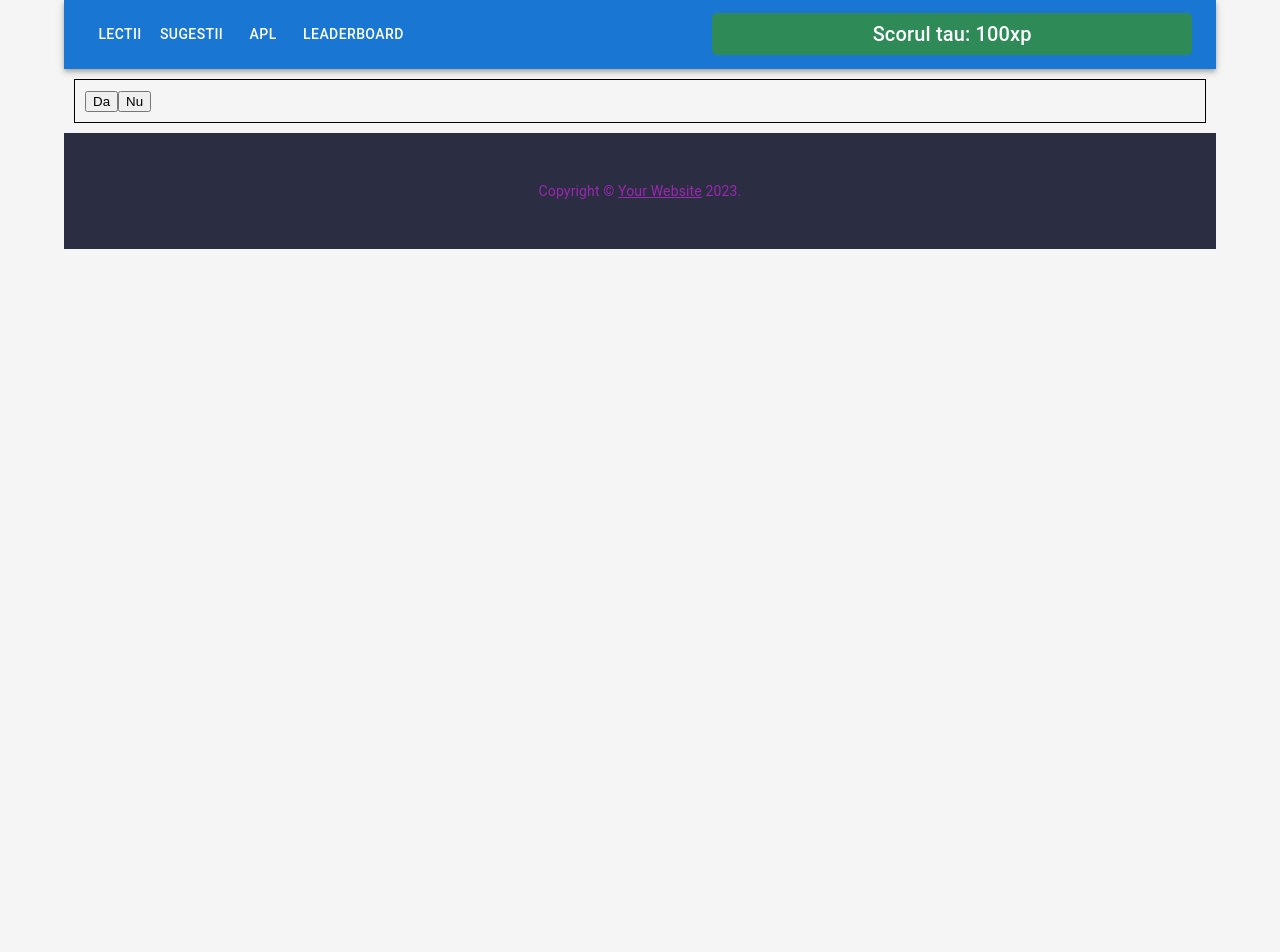
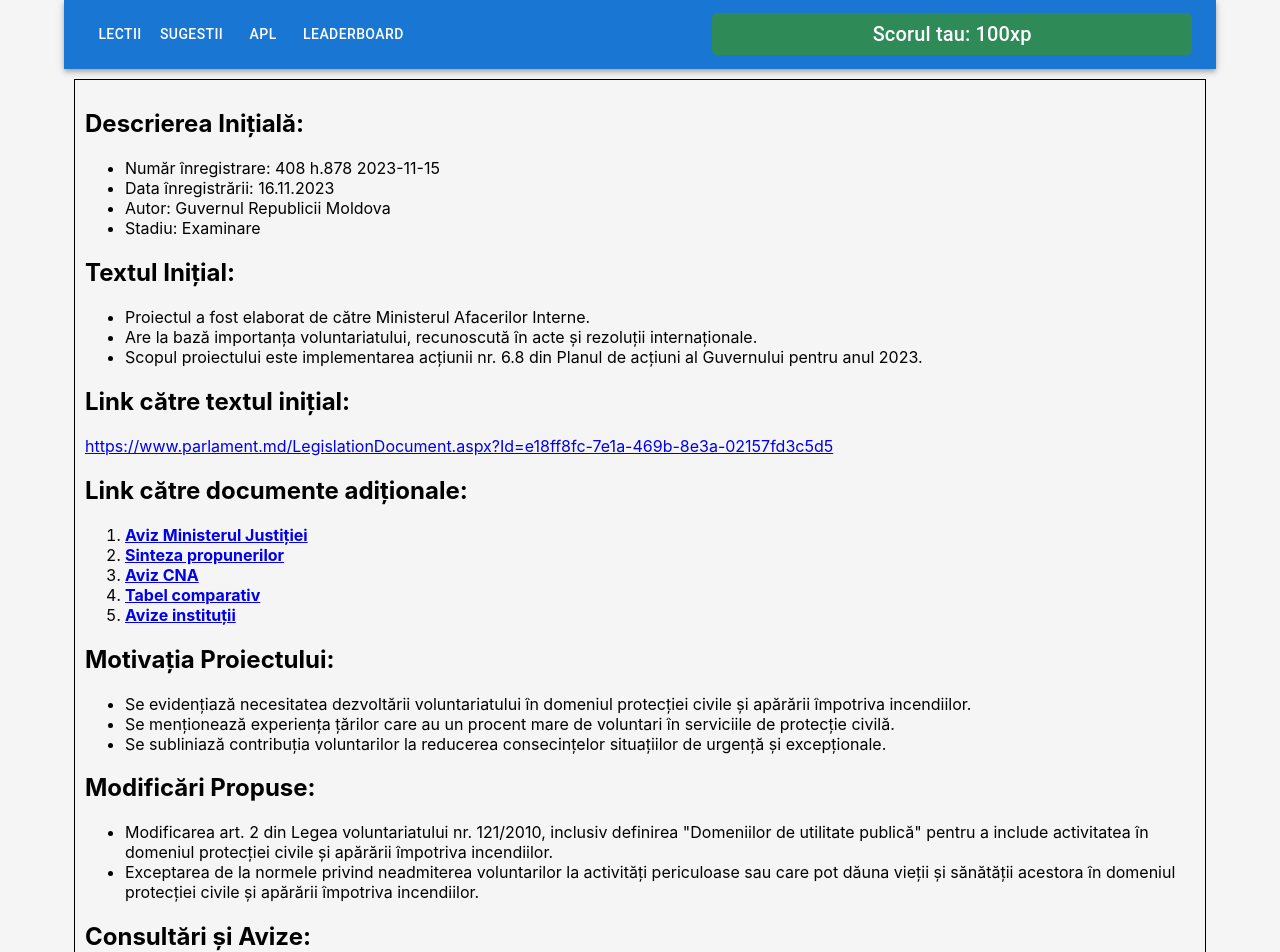
Before and after one commit to nastea19/CodeBreakers, a React (Create React App) app in the folder my-react-app/: page /APL in a window 1280 px wide. Shown: the top 952 px of the page. Before the commit the page ends 800 px from the top, so only its background shows below. Built offline with nearby package versions, Linux system fonts and the light colour scheme.

Commit message:
my changes

```diff
--- a/my-react-app/src/components/apl.tsx
+++ b/my-react-app/src/components/apl.tsx
@@ -12,7 +12,52 @@ const APL: React.FC = () => {
   return (
     <div>
       <div style={{ border: '1px solid black', padding: '10px', margin: '10px' }}>
+      <h2>Descrierea Inițială:</h2>
+        <ul>
+        <li>Număr înregistrare: 408 h.878 2023-11-15</li>
+        <li>Data înregistrării: 16.11.2023</li>
+        <li>Autor: Guvernul Republicii Moldova</li>
+        <li>Stadiu: Examinare</li>
+        </ul>
 
+        <h2>Textul Inițial:</h2>
+        <ul>
+        <li>Proiectul a fost elaborat de către Ministerul Afacerilor Interne.</li>
+        <li>Are la bază importanța voluntariatului, recunoscută în acte și rezoluții internaționale.</li>
+        <li>Scopul proiectului este implementarea acțiunii nr. 6.8 din Planul de acțiuni al Guvernului pentru anul 2023.</li>
+        </ul>
+
+        <h2>Link către textul inițial:</h2>
+        <a href="https://www.parlament.md/LegislationDocument.aspx?Id=e18ff8fc-7e1a-469b-8e3a-02157fd3c5d5">https://www.parlament.md/LegislationDocument.aspx?Id=e18ff8fc-7e1a-469b-8e3a-02157fd3c5d5</a>
+
+        <h2>Link către documente adiționale:</h2>
+        <ol>
+        <li><a href="https://www.parlament.md/LegislationDocument.aspx?Id=450e8dc8-60bb-40f3-896c-0096b9219cfb"><strong>Aviz Ministerul Justiției</strong></a></li>
+        <li><a href="https://www.parlament.md/LegislationDocument.aspx?Id=ac83356f-9e8d-44e5-b89f-8a2068c5b211"><strong>Sinteza propunerilor</strong></a></li>
+        <li><a href="https://www.parlament.md/LegislationDocument.aspx?Id=b13c7a49-896a-46aa-a189-be7534d5b486"><strong>Aviz CNA</strong></a></li>
+        <li><a href="https://www.parlament.md/LegislationDocument.aspx?Id=c99e4ffc-4e72-4b7f-a3ec-daafb2d41a42"><strong>Tabel comparativ</strong></a></li>
+        <li><a href="https://www.parlament.md/LegislationDocument.aspx?Id=08136287-2878-4a45-9211-e24c77bba852"><strong>Avize instituții</strong></a></li>
+        </ol>
+
+        <h2>Motivația Proiectului:</h2>
+        <ul>
+        <li>Se evidențiază necesitatea dezvoltării voluntariatului în domeniul protecției civile și apărării împotriva incendiilor.</li>
+        <li>Se menționează experiența țărilor care au un procent mare de voluntari în serviciile de protecție civilă.</li>
+        <li>Se subliniază contribuția voluntarilor la reducerea consecințelor situațiilor de urgență și excepționale.</li>
+        </ul>
+
+        <h2>Modificări Propuse:</h2>
+        <ul>
+        <li>Modificarea art. 2 din Legea voluntariatului nr. 121/2010, inclusiv definirea "Domeniilor de utilitate publică" pentru a include activitatea în domeniul protecției civile și apărării împotriva incendiilor.</li>
+        <li>Exceptarea de la normele privind neadmiterea voluntarilor la activități periculoase sau care pot dăuna vieții și sănătății acestora în domeniul protecției civile și apărării împotriva incendiilor.</li>
+        </ul>
+
+        <h2>Consultări și Avize:</h2>
+        <ul>
+        <li>Proiectul a fost publicat pentru consultare publică conform prevederilor legale.</li>
+        </ul>
+    <br />
+    <h3>Sunteti de acord sa implementam aceasta idee?</h3>
         <div>
           <button onClick={() => handleButtonClick(1, 'Da')}>Da</button>
           <button onClick={() => handleButtonClick(1, 'No')}>Nu</button>
```
